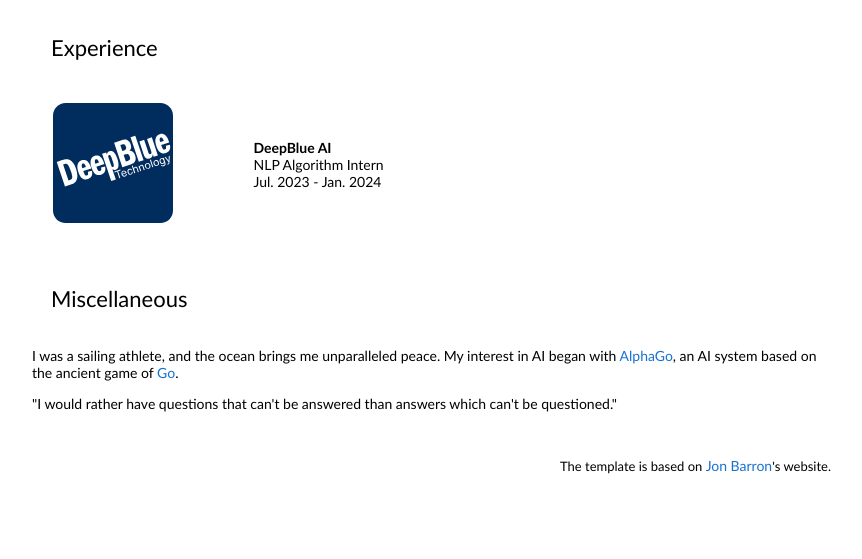
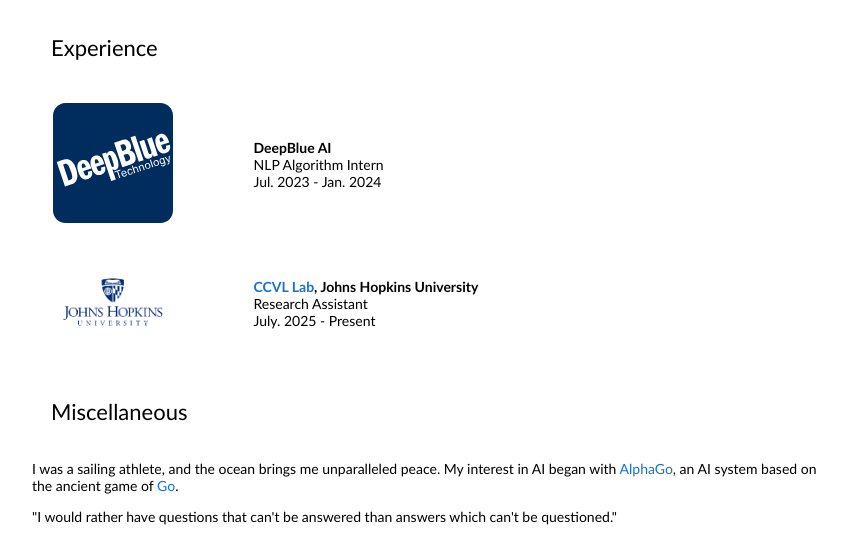
Before and after one commit to zhangyun04/zhangyun04.github.io, a plain HTML site: page index.html in a window 1280 px wide. Shown: the part 642-1201 px from the top of the page, without its empty margins (209-1071 px from the left). Before the commit the page ends 1137 px from the top, so only its background shows below. Drawn offline with Linux system fonts and the light colour scheme.

Commit message:
update experience

```diff
--- a/index.html
+++ b/index.html
@@ -135,6 +135,18 @@
             </td>
           </tr>
 
+          <tr>
+            <td style="padding:20px;width:25%;vertical-align:middle"><img src="images/JHU.logo_vertical.blue.png" width="120" ></td>
+            <td width="75%" valign="center">
+              <strong><a href="https://ccvl.jhu.edu/">CCVL Lab</a>, Johns Hopkins University</strong>
+              <br>
+              Research Assistant
+              <br>
+              July. 2025 - Present
+
+            </td>
+          </tr>
+
         </tbody></table>
 
 
```
Also changed, not shown: images/JHU.logo_vertical.blue.png (added), 1 other file.
